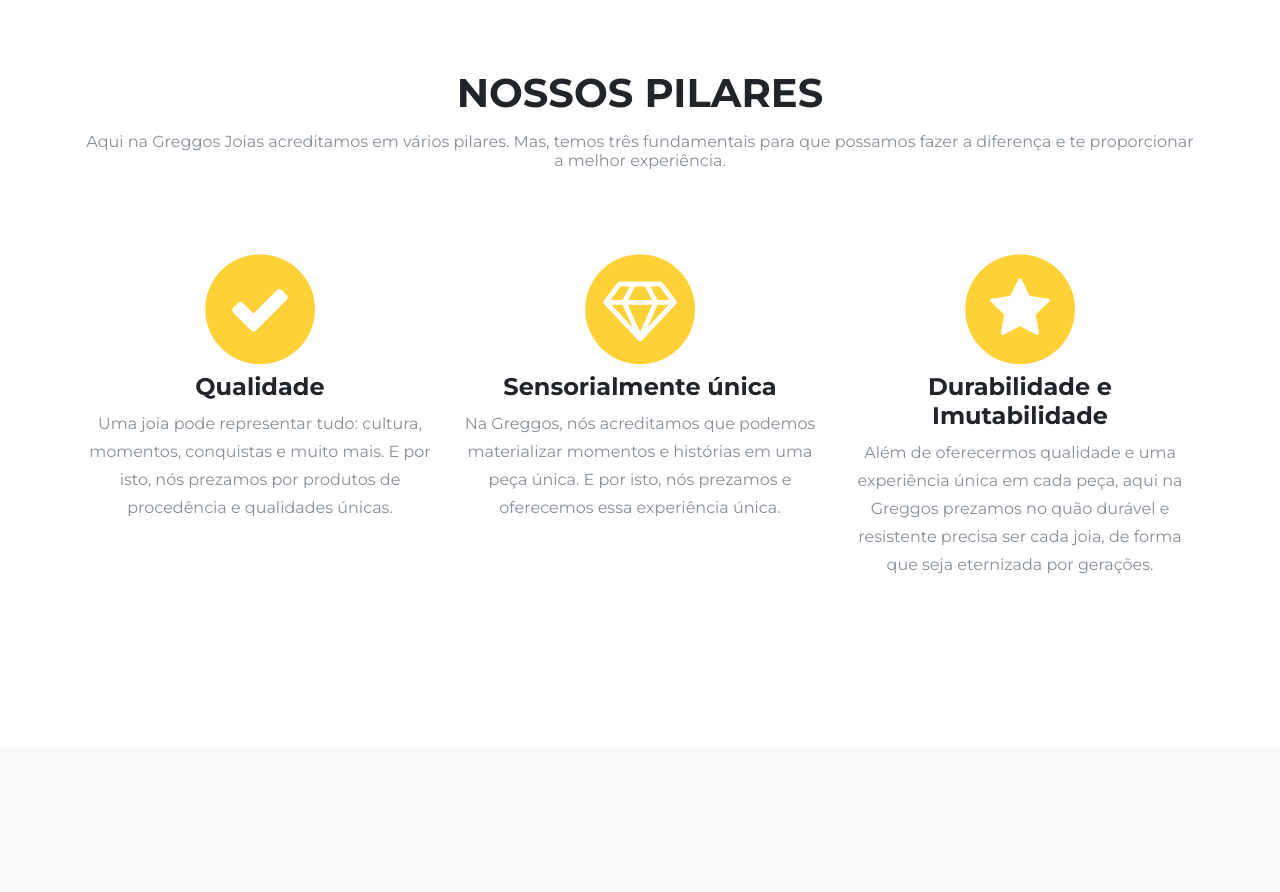
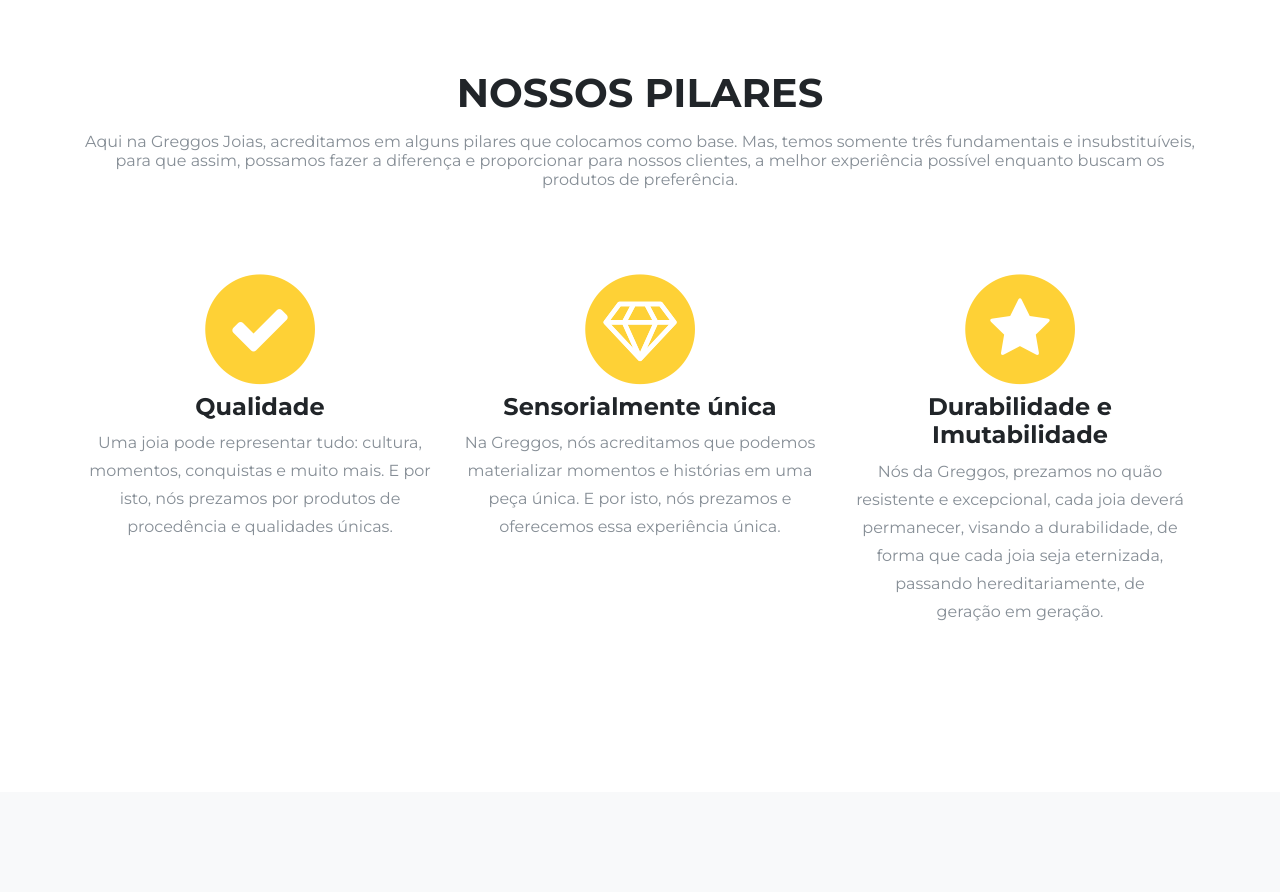
Before and after one commit to MardSilva/GreggosSite, a plain HTML site: page index.html in a window 1280 px wide. Shown: the part 840-1732 px from the top of the page. Drawn offline with Linux system fonts and the light colour scheme.

Commit message:
fix texto - Rian Pablo
texto alterado com ajuda do Rian Pablo.

```diff
--- a/index.html
+++ b/index.html
@@ -47,7 +47,7 @@
             <div class="row">
                 <div class="col-lg-12 text-center">
                     <h2 class="text-uppercase section-heading">NOSSOS PILARES</h2>
-                    <h3 class="text-muted section-subheading">Aqui na Greggos Joias acreditamos em vários pilares. Mas, temos três fundamentais para que possamos fazer a diferença e te proporcionar a melhor experiência.</h3>
+                    <h3 class="text-muted section-subheading">Aqui na Greggos Joias, acreditamos em alguns pilares que colocamos como base. Mas, temos somente três fundamentais e insubstituíveis, para que assim, possamos fazer a diferença e proporcionar para nossos clientes, a melhor experiência possível enquanto buscam os produtos&nbsp;de&nbsp;preferência.</h3>
                 </div>
             </div>
             <div class="row text-center">
@@ -61,7 +61,7 @@
                 </div>
                 <div class="col-md-4"><span class="fa-stack fa-4x"><i class="fa fa-circle fa-stack-2x text-primary"></i><i class="fa fa-star fa-stack-1x fa-inverse"></i></span>
                     <h4 class="section-heading">Durabilidade e Imutabilidade</h4>
-                    <p class="text-muted">Além de oferecermos qualidade e uma experiência única em cada peça, aqui na Greggos prezamos no quão durável e resistente precisa ser cada joia, de forma que seja eternizada por gerações.</p>
+                    <p class="text-muted">Nós da Greggos, prezamos no quão resistente e excepcional, cada joia deverá permanecer, visando a durabilidade, de forma que cada joia seja eternizada, passando hereditariamente, de geração&nbsp;em&nbsp;geração.</p>
                 </div>
             </div>
         </div>
```
